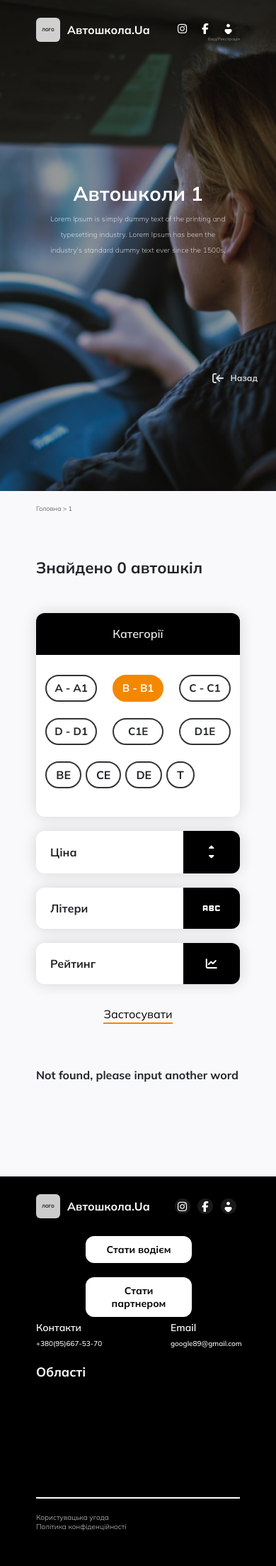
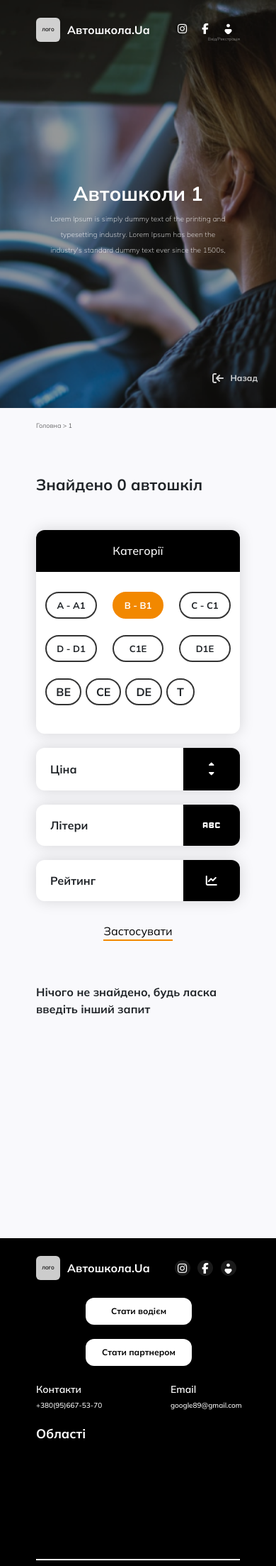
Before and after one commit to jeashes/driverschool, a Django app: page /search/1 in a window 390 px wide. Shown: the top 2207 px of the page at 71% size. Run offline with Django 4.2, Linux system fonts and the light colour scheme; data that the repository does not hold is empty; some libraries are stand-ins or nearby versions; some web fonts are replaced.

Commit message:
Add files via upload

```diff
--- a/school/forms.py
+++ b/school/forms.py
@@ -1,4 +1,4 @@
-from django.forms import ModelForm, forms, TextInput
+from django.forms import ModelForm, TextInput
 from .models import DriverApplication, Partnership
 import re
 from django.core.exceptions import ValidationError
@@ -7,7 +7,7 @@ from django.core.exceptions import ValidationError
 class CreateApplicationForm(ModelForm):
     def __init__(self, *args, **kwargs):
         super().__init__(*args, **kwargs)
-        self.fields['city'].empty_label = 'City not chosen'
+        self.fields['city'].empty_label = 'Оберіть місто'
         self.fields['driverschoolunit'].empty_label = 'Drive school not chosen'
         self.fields['course'].empty_label = 'Course not chosen'
 
@@ -15,7 +15,7 @@ class CreateApplicationForm(ModelForm):
         model = DriverApplication
         fields = ['firstLast_name', 'phone_number', 'email', 'city', 'driverschoolunit', 'course']
         widgets = {
-            'firstLast_name': TextInput(attrs={'placeholder': 'Input First and Last name'}),
+            'firstLast_name': TextInput(attrs={'placeholder': 'Введіть ПІБ'}),
             'phone_number': TextInput(attrs={'placeholder': '+38XXXXXXXXXX'}),
             'email': TextInput(attrs={'placeholder': 'email@example.com '}),
         }
@@ -25,21 +25,21 @@ class CreateApplicationForm(ModelForm):
         if re.findall(r"(^[А-ЩЬЮЯҐЄІЇа-щьюяґєії][А-ЩЬЮЯҐЄІЇа-щьюяґєії\s]{0,20}[А-ЩЬЮЯҐЄІЇа-щьюяґєії]$)", fl_name):
             return fl_name
         else:
-            raise ValidationError('First and last name input not correctly')
+            raise ValidationError('ПІБ введений не корректно')
 
     def clean_phone_number(self):
         phone_number = self.cleaned_data['phone_number']
         if re.findall(r'^(?:\+38)?(0\d{9})$', phone_number):
             return phone_number
         else:
-            raise ValidationError('Phone number was introduced not correctly')
+            raise ValidationError('Номер телефону введено не корректно')
 
     def clean_email(self):
         email = self.cleaned_data['email']
         if re.findall(r'^(.+)@(.+)$', email):
             return email
         else:
-            raise ValidationError('Email was introduced not correctly')
+            raise ValidationError('Gmail введено не корректно')
 
 
 class PartnershipForm(ModelForm):
@@ -47,7 +47,7 @@ class PartnershipForm(ModelForm):
         model = Partnership
         fields = ['firstLast_name', 'phone_number', 'email', 'description']
         widgets = {
-            'firstLast_name': TextInput(attrs={'placeholder': 'Input First and Last name'}),
+            'firstLast_name': TextInput(attrs={'placeholder': 'Введіть ПІБ'}),
             'phone_number': TextInput(attrs={'placeholder': '+38XXXXXXXXXX'}),
             'email': TextInput(attrs={'placeholder': 'email@example.com'}),
         }
@@ -57,18 +57,18 @@ class PartnershipForm(ModelForm):
         if re.findall(r"(^[А-ЩЬЮЯҐЄІЇа-щьюяґєії][А-ЩЬЮЯҐЄІЇа-щьюяґєії\s]{0,20}[А-ЩЬЮЯҐЄІЇа-щьюяґєії]$)", fl_name):
             return fl_name
         else:
-            raise ValidationError('First and last name input not correctly')
+            raise ValidationError('ПІБ введений не корректно')
 
     def clean_phone_number(self):
         phone_number = self.cleaned_data.get('phone_number')
         if re.findall(r'^(?:\+38)?(0\d{9})$', phone_number):
             return phone_number
         else:
-            raise ValidationError('Phone number was introduced not correctly')
+            raise ValidationError('Номер телефону введено не корректно')
 
     def clean_email(self):
         email = self.cleaned_data.get('email')
         if re.findall(r'^(.+)@(.+)$', email):
             return email
         else:
-            raise ValidationError('Email was introduced not correctly')
+            raise ValidationError('Gmail введено не корректно')
--- a/school/models.py
+++ b/school/models.py
@@ -68,7 +68,7 @@ class DriverSchool(models.Model):
     unit = models.BooleanField(verbose_name='Наявність філій', default=False)
     contact = models.CharField(max_length=200, verbose_name='Контактний номер тел.')
     email = models.CharField(max_length=200, verbose_name='Контактний email', blank=True)
-    area = models.ForeignKey(Area, on_delete=models.CASCADE, null=True, blank=True, verbose_name='Область')
+    area = models.ForeignKey(Area, on_delete=models.CASCADE, blank=True, verbose_name='Область')
     city = ChainedForeignKey(City, chained_field='area', chained_model_field='area', on_delete=models.CASCADE, verbose_name='Місто')
     description = models.TextField(blank=True, verbose_name='Опис')
     image1 = models.ImageField(upload_to='school/images/', default='school/images/test-image.jpg',
@@ -106,7 +106,7 @@ class DriverSchoolUnit(models.Model):
     cources = ChainedManyToManyField(Courses, chained_field='category', chained_model_field='category',
                                      verbose_name='Курси', blank='True')
     contact = models.CharField(max_length=200, verbose_name='Контактний номер тел.')
-    area = models.ForeignKey(Area, on_delete=models.CASCADE, blank=True, null=True, verbose_name='Область')
+    area = models.ForeignKey(Area, on_delete=models.CASCADE, blank=True, verbose_name='Область')
     city_of_unit = ChainedForeignKey(City, chained_field='area', chained_model_field='area', on_delete=models.CASCADE, verbose_name='Місто')
     objects = models.Manager()
 
--- a/school/static/school/js/home-form.js
+++ b/school/static/school/js/home-form.js
@@ -25,6 +25,7 @@ function showModal (index) {
 function hideModal(index) {
     const body = document.getElementsByTagName("body")[0];
     const modalWrapper = document.getElementsByClassName("modal-wrapper");
+    const buttons = document.getElementsByClassName("button--close-modal")
 
     window.onclick = function(event) {
       if (event.target === modalWrapper[index]) {
@@ -33,4 +34,11 @@ function hideModal(index) {
         return localStorage.removeItem('numberModul');
       }
     }
+
+    buttons[index].onclick = function() {
+        modalWrapper[index].style.display = "none";
+        body.style.overflow = "auto";
+        return localStorage.removeItem('numberModul');
+    }
+
 }
--- a/school/static/school/styles/base.css
+++ b/school/static/school/styles/base.css
@@ -86,7 +86,7 @@
 
     .header__background--mobile {
         display: block;
-        max-heights: 575px;
+        max-height: 575px;
         object-fit: cover;
     }
 
--- a/school/static/school/styles/footer.css
+++ b/school/static/school/styles/footer.css
@@ -170,6 +170,7 @@ a > span{
 }
 
 .modal__content {
+    position: relative;
     max-width: 450px;
     width: 100%;
     margin: 0 auto;
@@ -191,6 +192,22 @@ a > span{
     color: rgba(0, 0, 0, 0.8);
     text-align: center;
     margin: 0 0 25px;
+}
+
+.button--close-modal {
+    position: absolute;
+    top: 10px;
+    right: 20px;
+    border: none;
+    background: none;
+}
+
+.button--close-modal:hover {
+    outline: none;
+}
+
+.help-block {
+    color: red;
 }
 
 @media screen and (min-width: 320px) and (max-width: 767px) {
@@ -276,7 +293,7 @@ a > span{
 
     .cards-wrapper > a > span {
         margin: 0;
-        font-size: 14px;
+        font-size: 12px;
         line-height: 18px;
     }
 
--- a/school/static/school/styles/home.css
+++ b/school/static/school/styles/home.css
@@ -856,7 +856,7 @@ span {
     }
 
     .card > h3 {
-        font-size: 18px;
+        font-size: 16px;
         line-height: 23px;
     }
 
@@ -879,6 +879,7 @@ span {
 
     .find-content {
         left: 0;
+        width: 100%;
     }
 
     .find-filter > h3 {
@@ -897,6 +898,7 @@ span {
     }
 
     .find-filter {
+        max-width: 100vw;
         width: 100%;
     }
 
@@ -952,11 +954,16 @@ span {
 
     .result-block {
         padding: 60px 0 40px;
+        max-width: 100%;
     }
 
     .city-result {
         grid-template-columns: repeat(2, 140px);
         grid-column-gap: 25px;
+    }
+
+    .city-result > a {
+        font-size: 14px;
     }
 
     .slider__btn--left {
@@ -1034,7 +1041,7 @@ span {
     }
 
     .add-school__content {
-        width: 100%;
+        width: 100vw;
         padding: 25px 0 40px;
         border-radius: 0;
     }
--- a/school/static/school/styles/search_school.css
+++ b/school/static/school/styles/search_school.css
@@ -267,6 +267,11 @@ input[type="radio"]{
     width: 100%;
 }
 
+.result--mobile {
+    display: none;
+}
+
+
 .slider {
     max-width: 950px !important;
 }
@@ -287,9 +292,9 @@ input[type="radio"]{
 
 .school-info {
     display: flex;
+    width: 100%;
     flex-direction: row;
     justify-content: space-between;
-    width: 100%;
     background: #FFFFFF;
     box-shadow: 0 0 20px rgba(0, 0, 0, 0.15);
     border-radius: 12px;
@@ -396,11 +401,12 @@ input[type="radio"]{
     margin: 10px 0 0;
 }
 
-.all-maps {
+.area-map {
     margin: 160px 0 20px;
 }
 
 @media screen and (min-width: 320px) and (max-width: 767px) {
+
     .city-info-content > h1 {
         font-size: 28px;
         line-height: 35px;
@@ -452,7 +458,7 @@ input[type="radio"]{
     }
 
     .main-category > label {
-        font-size: 15px;
+        font-size: 13px;
     }
 
     .filter-result-wrapper {
@@ -462,6 +468,14 @@ input[type="radio"]{
 
     .filters {
         margin: 0 0 60px;
+    }
+
+    .result--desktop {
+        display: none;
+    }
+
+    .result--mobile {
+        display: none;
     }
 
 
@@ -494,7 +508,8 @@ input[type="radio"]{
     .school-text > h3 {
         font-size: 16px;
         line-height: 20px;
-        margin: 0 0 360px;
+        calc(var(this. height) - 1);
+        margin: 0 0 300px;
     }
 
     .school-address {
@@ -529,7 +544,7 @@ input[type="radio"]{
 
     .school-img-category {
         position: absolute;
-            top: 165px;
+            top: 115px;
             right: 0;
             left: 0;
     }
--- a/school/views.py
+++ b/school/views.py
@@ -23,7 +23,7 @@ class Search:
                 return {'areas': cls.areas, 'info': info, 'count': len(info),
                         'create_application_form': CreateApplicationForm(),
                         'partnership_form': PartnershipForm(), 'searched': searched,
-                        'error': error}
+                        'error': 'Нічого не знайдено, будь ласка введіть інший запит'}
 
             case _:
                 return {'areas': cls.areas, 'info': info, 'count': len(info),
@@ -43,7 +43,7 @@ class Search:
     @classmethod
     def search_city_or_school(cls, request, searched):
 
-        django_search_city = DriverSchoolUnit.objects.filter(city_of_unit__name__contains=searched.capitalize())
+        django_search_city = DriverSchoolUnit.objects.filter(city_of_unit__name__contains=searched)
 
         django_search_school = DriverSchoolUnit.objects.filter(name__contains=searched)
 
@@ -53,6 +53,7 @@ class Search:
 
             return render(request, 'school/search_schools.html',
                           cls.django_dict_search(django_search_school, searched, cities_of_unit))
+
         elif django_search_city:
 
             cities_of_unit = [_.city_of_unit.name for _ in django_search_city]
@@ -90,9 +91,10 @@ class Search:
                     return cls.search_post_code(request, searched)
 
                 case _:
+                    print('shool or city')
                     return cls.search_city_or_school(request, searched)
 
-        home_dict = cls.django_home_dict('Please input')
+        home_dict = cls.django_home_dict('Будь ласка введіть запит')
         return render(request, 'school/home.html', home_dict)
 
     @classmethod
@@ -124,7 +126,7 @@ class Filter:
                         'url_city': cls.ukraine_map,
                         'create_application_form': CreateApplicationForm(),
                         'partnership_form': PartnershipForm(), 'searched': city,
-                        'error': error}
+                        'error': 'Нічого не знайдено'}
 
             case _:
                 return {'areas': cls.areas,
```
Also changed, not shown: school/static/school/styles/school_info.css (+2 -12 lines), school/templates/school/footer.html (+10 -6 lines), school/templates/school/school_info.html (+17 -17 lines), school/migrations/0001_initial.py.
